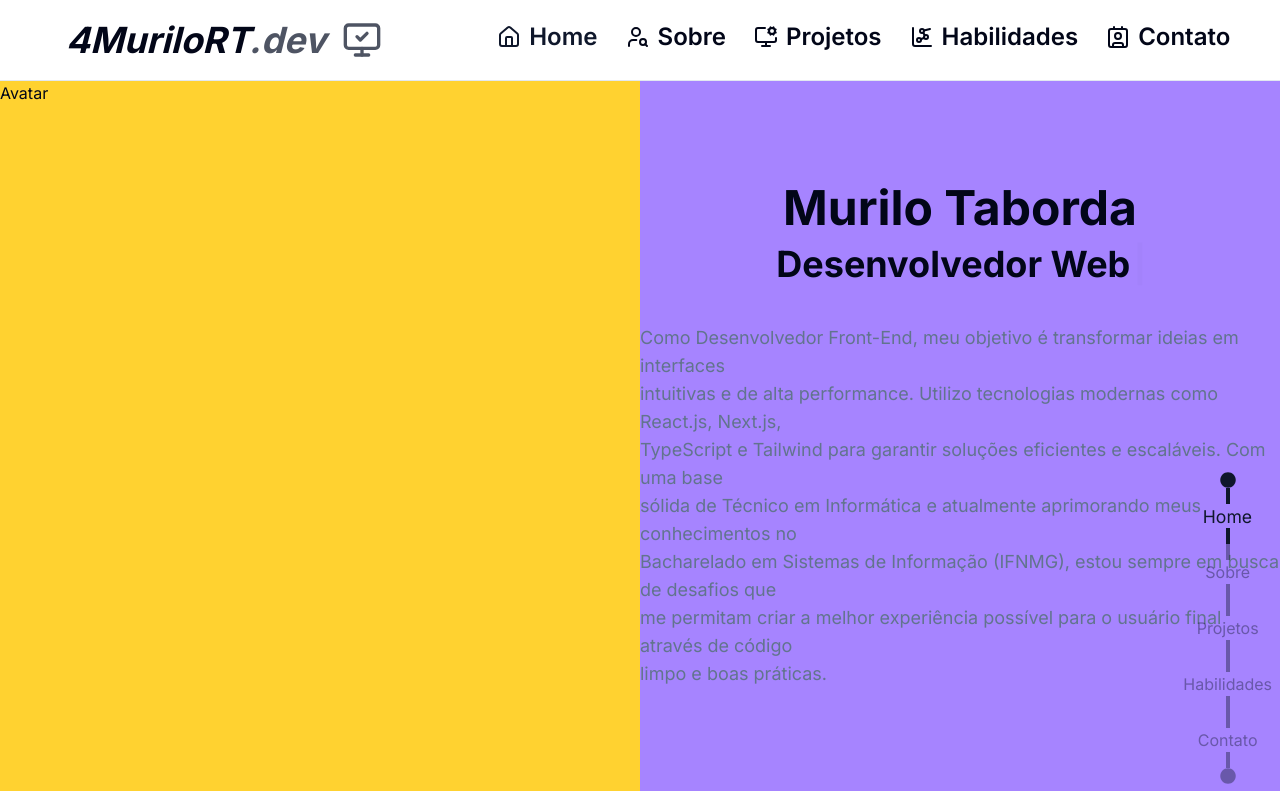
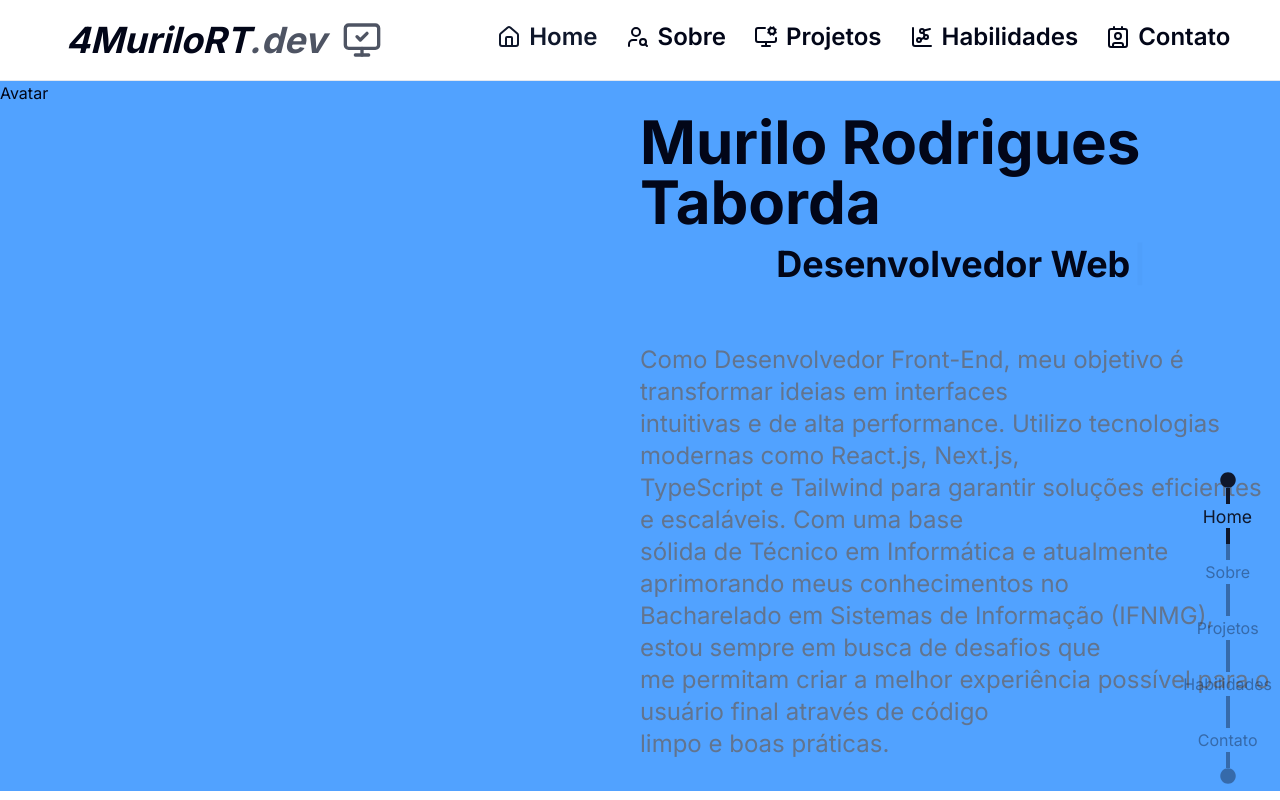
Before and after one commit to 4MuriloRT/myPortfolio, a Next.js app: page / in a window 1280 px wide. Built offline with nearby package versions, Linux system fonts and the light colour scheme.

Commit message:
Commit de ajustes

```diff
--- a/components/home/Home.tsx
+++ b/components/home/Home.tsx
@@ -5,12 +5,12 @@ import { fadeInUp, slowFadeInLeft } from "@/animations/fadeIn";
 export const Home = () => {
   return (
     <div className="flex relative w-full h-full lg:h-[calc(100vh-90px)] bg-blue-400 dark:bg-secondary overflow-hidden">
-      <div className="bg-amber-300 w-1/2">
+      <div className=" w-1/2">
         <h1>Avatar</h1>
       </div>
-      <div className="bg-violet-400 w-1/2 flex flex-col items-center justify-center">
+      <div className=" w-1/2 flex flex-col items-center justify-center">
         <motion.div initial="hidden" animate="visible" variants={fadeInUp}>
-          <h1 className="text-4xl lg:text-5xl font-bold">Murilo Taborda</h1>
+          <h1 className="text-4xl lg:text-6xl font-bold">Murilo Rodrigues Taborda</h1>
         </motion.div>
         <motion.div
           initial="hidden"
@@ -38,7 +38,7 @@ export const Home = () => {
           initial="hidden"
           animate="visible"
           variants={fadeInUp}
-          className="mt-10 text-lg text-muted-foreground"
+          className="mt-15 text-2xl text-muted-foreground"
         >
           Como Desenvolvedor Front-End, meu objetivo é transformar ideias em
           interfaces <br />
```
